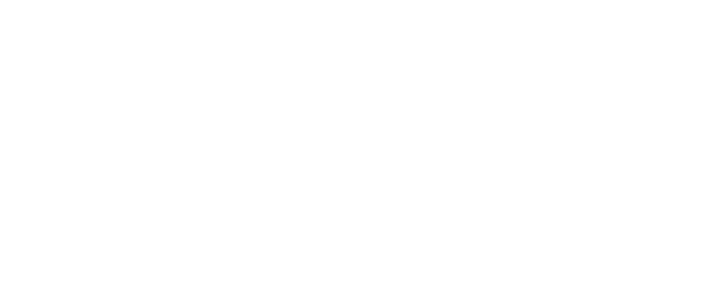
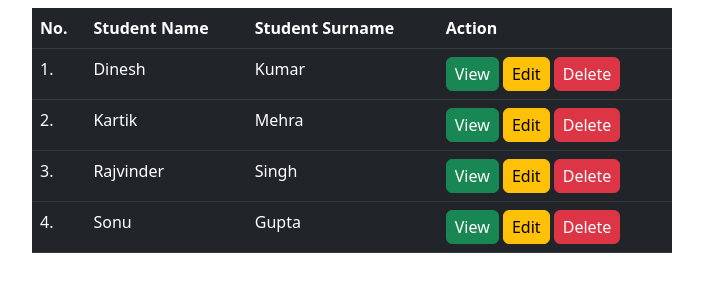
Before and after one commit to dineshmehra86/23june2023-Javscript-Traversing, a plain HTML site: page index.html in a window 1280 px wide. Shown: the whole page, without its empty margins (288-991 px from the left). Drawn offline with nearby package versions, Linux system fonts and the light colour scheme.

Commit message:
Traversal concept is created

```diff
--- a/index.html
+++ b/index.html
@@ -4,8 +4,91 @@
         <meta charset="UTF-8">
         <meta name="viewport" content="width=device-width, initial-scale=1.0">
         <title>Javscript Traversing (Travling)</title>
+        <link href="https://cdn.jsdelivr.net/npm/bootstrap@5.3.0/dist/css/bootstrap.min.css" rel="stylesheet" integrity="sha384-9ndCyUaIbzAi2FUVXJi0CjmCapSmO7SnpJef0486qhLnuZ2cdeRhO02iuK6FUUVM" crossorigin="anonymous">
+        <style>
+            /*1.  When we move from "Parent to Child" or 'Child to Parent' element is called Traversing
+            2. Parent ---> Child (Traversing Down)
+            3. Child ---> Parent (Traversing UP)
+            4. We mush have Child, Parent structure while using Traversing
+
+            */
+        </style>
+        <script>
+
+        </script>
     </head>
     <body>
+        <table class="table table-hover w-50 offset-3 mt-2 table table-dark table-striped1">
+            <thead>
+                <tr>
+                    <th class="">No.</th>
+                    <th>Student Name</th>
+                    <th>Student Surname</th>
+                    <th>Action</th>
+                </tr>
+            </thead>
+            <tbody>
+                <tr>
+                    <td>1.</td>
+                    <td>Dinesh</td>
+                    <td>Kumar</td>
+                    <td>
+                        <button onclick="dview(this)" class="btn btn-success ps-2 pe-2 pt-1 pb-1">View</button>
+                        <button class="btn btn-warning ps-2 pe-2 pt-1 pb-1">Edit</button>
+                        <button class="btn btn-danger ps-2 pe-2 pt-1 pb-1">Delete</button>
+                    </td>
+                </tr>
+                <tr>
+                    <td>2.</td>
+                    <td>Kartik</td>
+                    <td>Mehra</td>
+                    <td>
+                        <button class="btn btn-success ps-2 pe-2 pt-1 pb-1 d_viewbtn">View</button>
+                        <button class="btn btn-warning ps-2 pe-2 pt-1 pb-1">Edit</button>
+                        <button class="btn btn-danger ps-2 pe-2 pt-1 pb-1">Delete</button>
+                    </td>
+                </tr>
+                <tr>
+                    <td>3.</td>
+                    <td>Rajvinder</td>
+                    <td>Singh</td>
+                    <td>
+                        <button onclick="dview(this)" class="btn btn-success ps-2 pe-2 pt-1 pb-1">View</button>
+                        <button class="btn btn-warning ps-2 pe-2 pt-1 pb-1">Edit</button>
+                        <button class="btn btn-danger ps-2 pe-2 pt-1 pb-1">Delete</button>
+                    </td>
+                </tr>
+                <tr>
+                    <td>4.</td>
+                    <td>Sonu</td>
+                    <td>Gupta</td>
+                    <td>
+                        <button onclick="dview(this)" class="btn btn-success ps-2 pe-2 pt-1 pb-1">View</button>
+                        <button class="btn btn-warning ps-2 pe-2 pt-1 pb-1">Edit</button>
+                        <button class="btn btn-danger ps-2 pe-2 pt-1 pb-1">Delete</button>
+                    </td>
+                </tr>
+            </tbody>
+        </table>
+        <script src="https://cdn.jsdelivr.net/npm/bootstrap@5.3.0/dist/js/bootstrap.bundle.min.js" integrity="sha384-geWF76RCwLtnZ8qwWowPQNguL3RmwHVBC9FhGdlKrxdiJJigb/j/68SIy3Te4Bkz" crossorigin="anonymous"></script>
+        <script>
+            let dview = (e) => {
+                console.log(e.closest('tr').querySelector('td:nth-child(2)').innerHTML);
+                // console.log('OK', e.target.closest('tr').querySelector('td:nth-child(2)').innerHTML);
+            };
 
+            // element.addEventListener(event, function, useCapture); // useCapture is optional
+            // OR
+            // element = document.querySelector(Selector)
+            // console.log(document.querySelector('button.d_viewbtn'));
+            // e is a formal argument in below line
+            // closest is a method (is use for Traversing UP) Child to Parent
+            // querySelector is a method (is use for Traversing Down) Parent to Child
+
+            // we can only use below code where we define the class .d_viewbtn
+            document.querySelector('.d_viewbtn').addEventListener('click', (e)=>{
+                console.log(e.target.closest('tr').querySelector('td:nth-child(2)').innerHTML);
+            });
+        </script>
     </body>
 </html>
```
Lines whose indentation alone changed are shown as unchanged.
